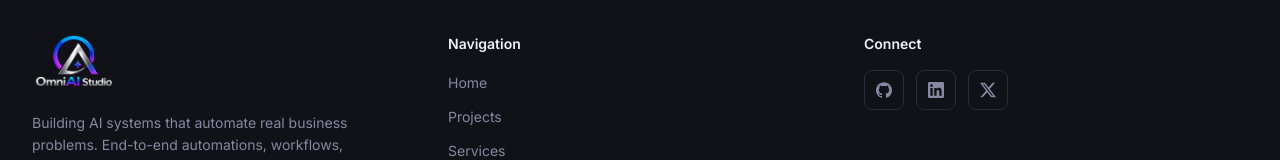
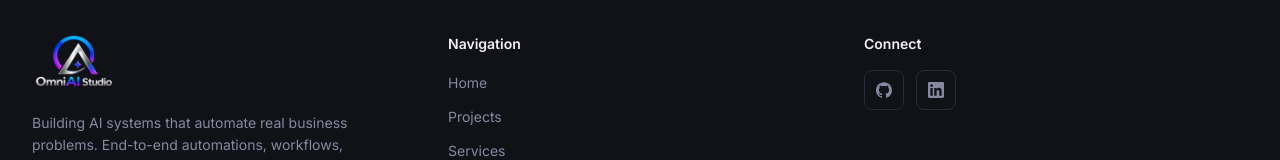
Before and after one commit to shivamsaidane46-lang/OmniAI-Studio, a Next.js app: page / in a window 1280 px wide. Shown: the part 3893-4053 px from the top of the page. Built offline with nearby package versions, Linux system fonts and the light colour scheme.

Commit message:
Replace placeholder social links with verified profiles

```diff
--- a/src/components/Footer.tsx
+++ b/src/components/Footer.tsx
@@ -1,6 +1,6 @@
 import Link from "next/link";
 import Image from "next/image";
-import { GithubIcon, LinkedinIcon, XTwitterIcon } from "./icons";
+import { GithubIcon, LinkedinIcon } from "./icons";
 
 const footerLinks = [
   { href: "/", label: "Home" },
@@ -11,9 +11,16 @@ const footerLinks = [
 ];
 
 const socialLinks = [
-  { href: "https://github.com", icon: GithubIcon, label: "GitHub" },
-  { href: "https://linkedin.com", icon: LinkedinIcon, label: "LinkedIn" },
-  { href: "https://twitter.com", icon: XTwitterIcon, label: "X (Twitter)" },
+  {
+    href: "https://github.com/shivamsaidane46-lang",
+    icon: GithubIcon,
+    label: "GitHub",
+  },
+  {
+    href: "https://in.linkedin.com/in/shivam-saidane-594217242",
+    icon: LinkedinIcon,
+    label: "LinkedIn",
+  },
 ];
 
 export function Footer() {
```
